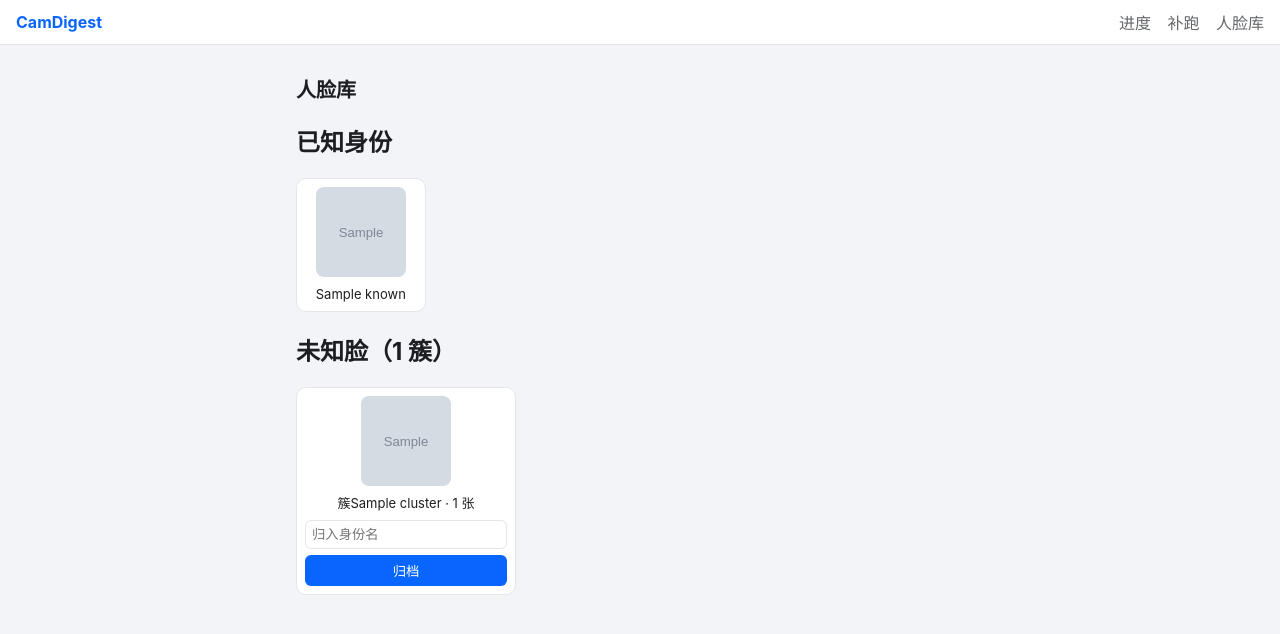
After one commit to nsyan/camdigest, a Python web app: template src/camdigest/web/templates/faces.html in a window 1280 px wide. The commit adds this page. Shown: the top 634 px of the page. Run offline with Jinja, Linux system fonts and the light colour scheme; the template is opened without the code that fills it: most values are stand-ins (such as "Sample title", 1, 10 or a date in 2020); grey boxes marked "Sample" are stand-in pictures.

Commit message:
feat: 人脸库页——簇浏览与归档交互

```diff
--- a/src/camdigest/web/static/style.css
+++ b/src/camdigest/web/static/style.css
@@ -30,3 +30,11 @@ form.card input, form.card select { padding: 8px; border: 1px solid var(--line);
 form.card button { padding: 10px; border: 0; border-radius: 8px; background: var(--brand); color: #fff; font-size: 15px; }
 .report { background: #fff; border: 1px solid var(--line); border-radius: 10px; padding: 6px 16px; margin: 14px 0; }
 .report a { color: var(--brand); word-break: break-all; }
+.grid { display: grid; grid-template-columns: repeat(auto-fill, minmax(110px, 1fr)); gap: 10px; }
+.cell { background: #fff; border: 1px solid var(--line); border-radius: 10px; padding: 8px; text-align: center; }
+.cell img { width: 90px; height: 90px; object-fit: cover; border-radius: 8px; display: block; margin: 0 auto 6px; }
+.cell span { font-size: 13px; }
+.cell.cluster { margin-bottom: 12px; max-width: 220px; }
+form.archive { display: grid; gap: 6px; margin-top: 8px; }
+form.archive input[type=text] { padding: 6px; border: 1px solid var(--line); border-radius: 6px; }
+form.archive button { padding: 6px; border: 0; border-radius: 6px; background: var(--brand); color: #fff; }
--- /dev/null
+++ b/src/camdigest/web/templates/faces.html
@@ -0,0 +1,27 @@
+{% extends "base.html" %}
+{% block title %}人脸库 · CamDigest{% endblock %}
+{% block content %}
+<h1>人脸库</h1>
+<h2>已知身份</h2>
+{% if not known %}<p class="empty">还没有身份。用 camdigest enroll-faces 或在下方归档未知脸。</p>{% endif %}
+<div class="grid">
+{% for i in known %}
+  <div class="cell">
+    <img src="{{ i.photo }}" loading="lazy" alt="{{ i.name }}">
+    <span>{{ i.name }}{% if i.archived %} <span class="badge">簇{{ i.archived }}</span>{% endif %}</span>
+  </div>
+{% endfor %}
+</div>
+<h2>未知脸（{{ unknown | length }} 簇）</h2>
+{% for u in unknown %}
+<div class="cell cluster">
+  <img src="{{ u.photo }}" loading="lazy" alt="簇{{ u.cluster }}">
+  <span>簇{{ u.cluster }} · {{ u.count }} 张</span>
+  <form method="post" action="/faces/archive" class="archive">
+    <input type="hidden" name="cluster_id" value="{{ u.cluster }}">
+    <input type="text" name="name" placeholder="归入身份名" required>
+    <button type="submit">归档</button>
+  </form>
+</div>
+{% endfor %}
+{% endblock %}
```
Also changed, not shown: src/camdigest/web/views.py (+46 -0 lines), tests/test_web_faces.py (+60 -0 lines).
